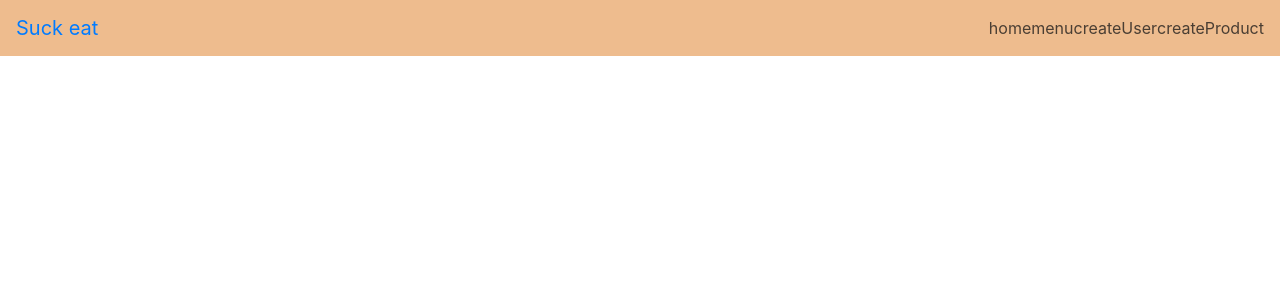
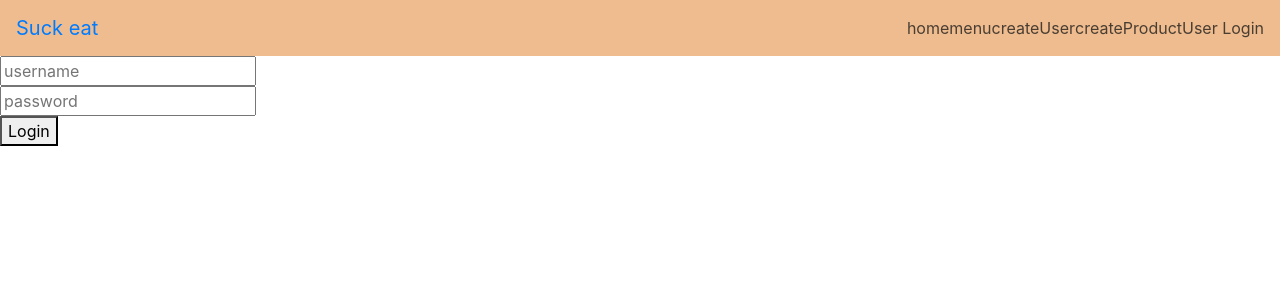
Before and after one commit to wonghongkeat/TGC9-assignment-REACT, a React (Create React App) app in the folder assignment3/: page /user in a window 1280 px wide. Shown: the top 300 px of the page. Built offline with nearby package versions, Linux system fonts and the light colour scheme.

Commit message:
edited:
api route for user login successful

```diff
--- a/assignment3/src/App.js
+++ b/assignment3/src/App.js
@@ -3,6 +3,7 @@ import Menu from "./Menu"
 import Login from "./Login"
 import Frontpage from "./Frontpage"
 import CreateProduct from "./createProduct"
+import User from "./user"
 import 'bootstrap/dist/css/bootstrap.min.css';
 import './frontPage.css'
 import { BrowserRouter as Router, Switch, Route, Link } from "react-router-dom"
@@ -30,6 +31,10 @@ function App() {
                            <li className="nav-item">
                             <Link to="/createProduct">createProduct</Link>
                         </li>
+
+                           <li className="nav-item">
+                            <Link to="/user">User Login</Link>
+                        </li>
                     </ul>
                 </div>
             </nav>
@@ -46,6 +51,9 @@ function App() {
                 <Route exact path='/createProduct'>
                     <CreateProduct/>
                 </Route>
+                <Route exact path='/user'>
+                    <User/>
+                </Route>
             </Switch>
         </Router>
     )
--- /dev/null
+++ b/assignment3/src/user.js
@@ -0,0 +1,57 @@
+import React from "react"
+import axios from "axios"
+
+const base_url = "https://8080-c693cb85-d658-493b-9a4c-ec22f40a36b6.ws-us03.gitpod.io/"
+
+export default class User extends React.Component {
+    state={
+        username:"",
+        password:"",
+
+
+    }
+
+    render(){
+        return(
+            <React.Fragment>
+            <div>
+                <input
+                type="text"
+                value={this.state.username}
+                name="username"
+                placeholder="username"
+                onChange={this.updateFormField}
+                />
+
+            </div>
+            <div>
+                <input
+                type="text"
+                value={this.state.password}
+                name="password"
+                placeholder="password"
+                onChange={this.updateFormField}
+                />
+
+            </div>
+            <div>
+                <button onClick={this.login}>Login</button>
+            </div>
+        </React.Fragment>
+        )
+    }
+
+    updateFormField = (event) => {
+        this.setState({
+            [event.target.name]:event.target.value
+        })
+    }
+
+    login = async ()=> {
+        let response = await axios.post(`${base_url}api/user/login`,{
+            username: this.state.username,
+            password: this.state.password
+        })
+         console.log(response.data);
+    }
+}
```
Also changed, not shown: 1 other file (tests, documents, lock files or other folders).
